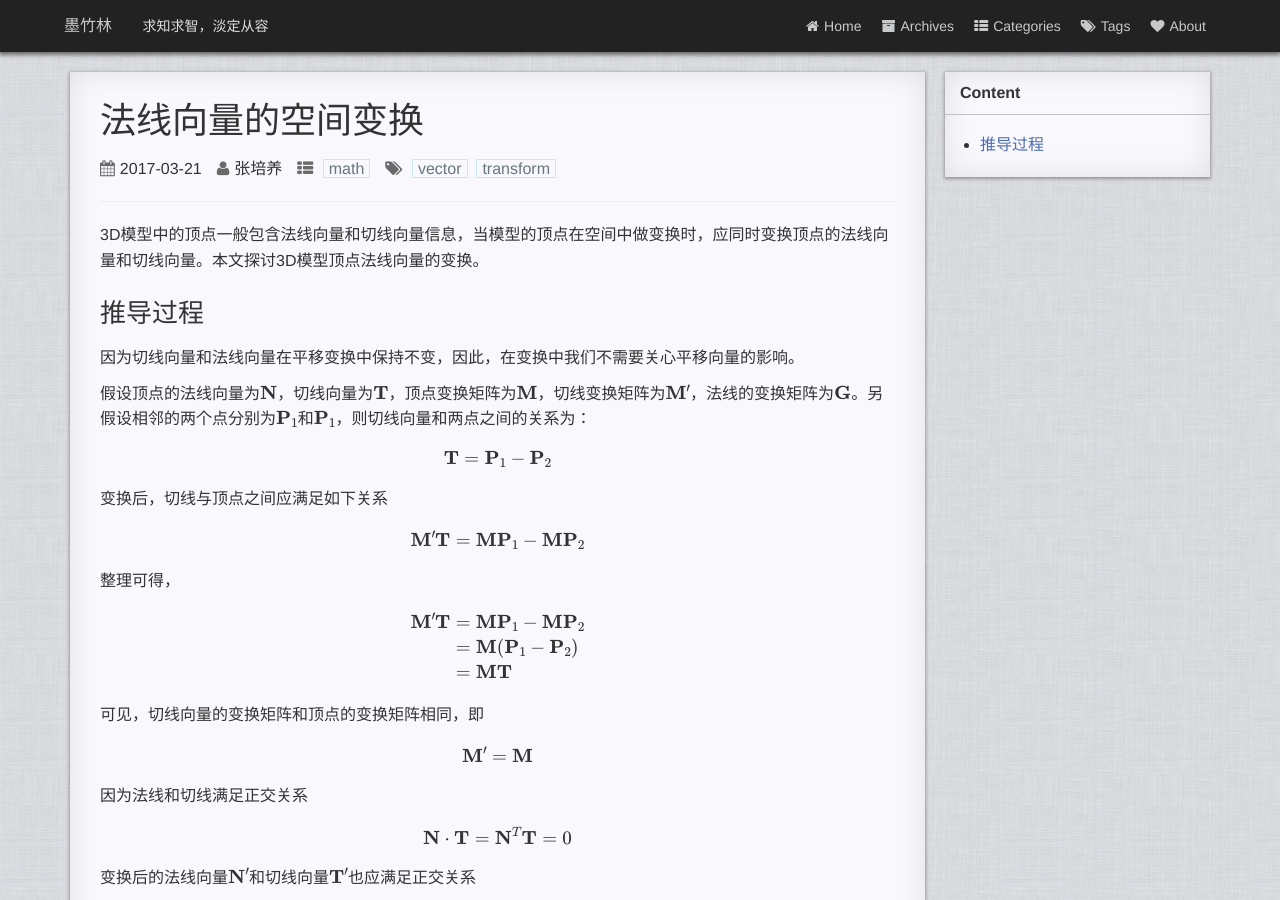
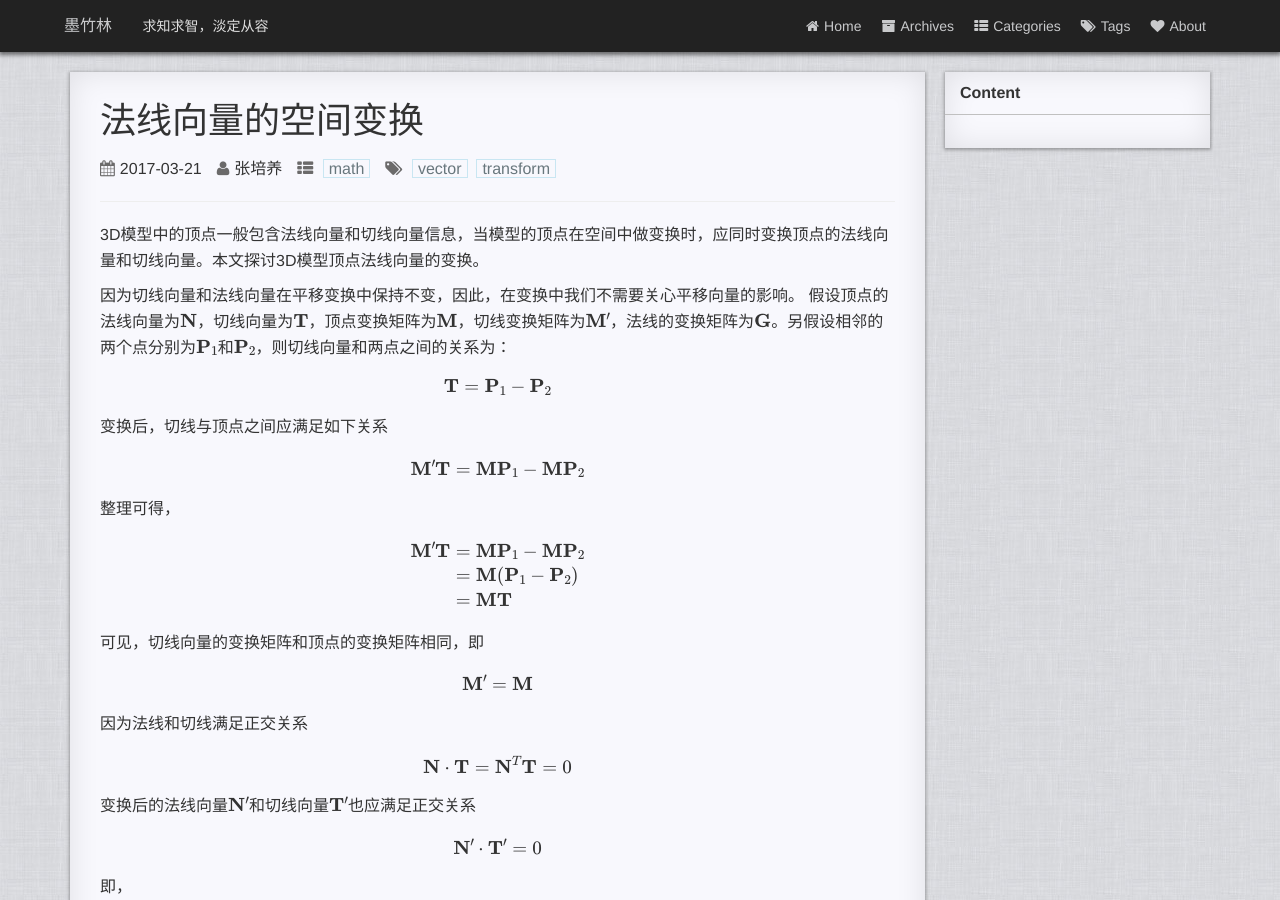
Before and after one commit to pyericz/blog, a Jekyll site: the page built from _posts/2017-03-21-transform-normal-vectors.markdown, in a window 1280 px wide and 900 px high. Built offline with Jekyll 4.4.1, drawn with Linux system fonts in a browser that asks for light colours; formulas are drawn with MathJax 3; comment, search, counter and statistics services are not loaded.

Commit message:
correct post

```diff
--- a/_posts/2017-03-21-transform-normal-vectors.markdown
+++ b/_posts/2017-03-21-transform-normal-vectors.markdown
@@ -7,18 +7,14 @@
 mathjax: true
 author: 张培养
 ---
-* content
-{:toc}
 
 3D模型中的顶点一般包含法线向量和切线向量信息，当模型的顶点在空间中做变换时，应同时变换顶点的法线向量和切线向量。本文探讨3D模型顶点法线向量的变换。
 
 
 
-### 推导过程
 
 因为切线向量和法线向量在平移变换中保持不变，因此，在变换中我们不需要关心平移向量的影响。
-
-假设顶点的法线向量为$$\mathbf{N}$$，切线向量为$$\mathbf{T}$$，顶点变换矩阵为$$\mathbf{M}$$，切线变换矩阵为$$\mathbf{M}'$$，法线的变换矩阵为$$\mathbf{G}$$。另假设相邻的两个点分别为$$\mathbf{P}_1$$和$$\mathbf{P}_1$$，则切线向量和两点之间的关系为：
+假设顶点的法线向量为$$\mathbf{N}$$，切线向量为$$\mathbf{T}$$，顶点变换矩阵为$$\mathbf{M}$$，切线变换矩阵为$$\mathbf{M}'$$，法线的变换矩阵为$$\mathbf{G}$$。另假设相邻的两个点分别为$$\mathbf{P}_1$$和$$\mathbf{P}_2$$，则切线向量和两点之间的关系为：
 
 $$
 \mathbf{T} = \mathbf{P}_1 - \mathbf{P}_2
```
